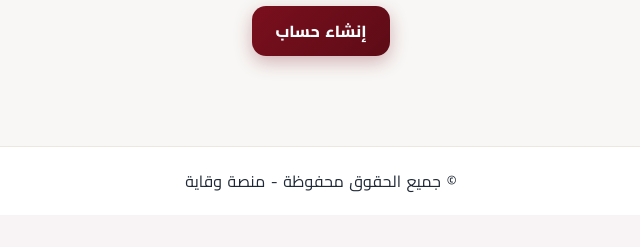
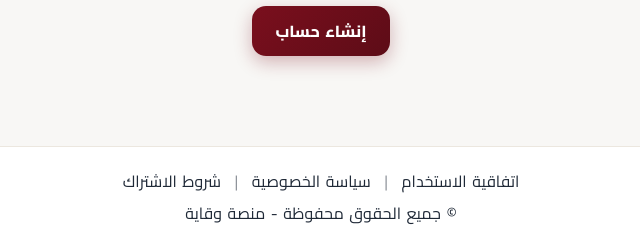
Before and after one commit to azhryb824-sys/wiqaya, a Django app: page / in a window 1280 px wide. Shown: the part 904-1151 px from the top of the page, without its empty margins (319-959 px from the left). Before the commit the page ends 1096 px from the top, so only its background shows below. Run offline with Django 5.2, Linux system fonts and the light colour scheme.

Commit message:
Update base.html

```diff
--- a/templates/core/base.html
+++ b/templates/core/base.html
@@ -13,6 +13,24 @@
     <link href="https://fonts.googleapis.com/css2?family=Cairo:wght@400;600;700;800&display=swap" rel="stylesheet">
 
     <link rel="stylesheet" href="{% static 'css/style.css' %}">
+
+    <style>
+        .footer-links a {
+            color: inherit;
+            text-decoration: none;
+            margin: 0 8px;
+            transition: 0.2s ease;
+        }
+
+        .footer-links a:hover {
+            text-decoration: underline;
+            opacity: 0.9;
+        }
+
+        .footer-divider {
+            opacity: 0.5;
+        }
+    </style>
 </head>
 <body>
 
@@ -65,6 +83,13 @@
 
 <footer class="main-footer">
     <div class="container text-center">
+        <div class="footer-links mb-2">
+            <a href="{% url 'terms' %}">اتفاقية الاستخدام</a>
+            <span class="footer-divider">|</span>
+            <a href="{% url 'privacy' %}">سياسة الخصوصية</a>
+            <span class="footer-divider">|</span>
+            <a href="{% url 'subscription_terms' %}">شروط الاشتراك</a>
+        </div>
         <p class="mb-0">© جميع الحقوق محفوظة - منصة وقاية</p>
     </div>
 </footer>
```
